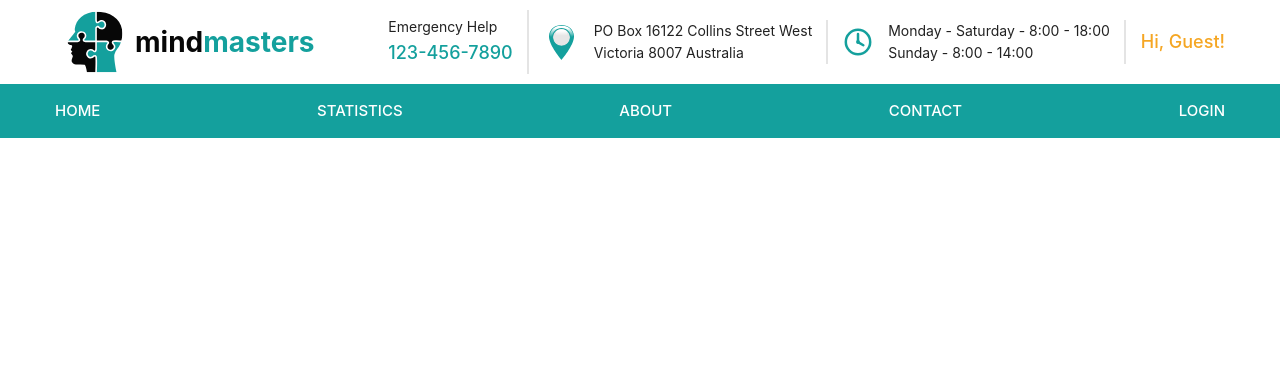
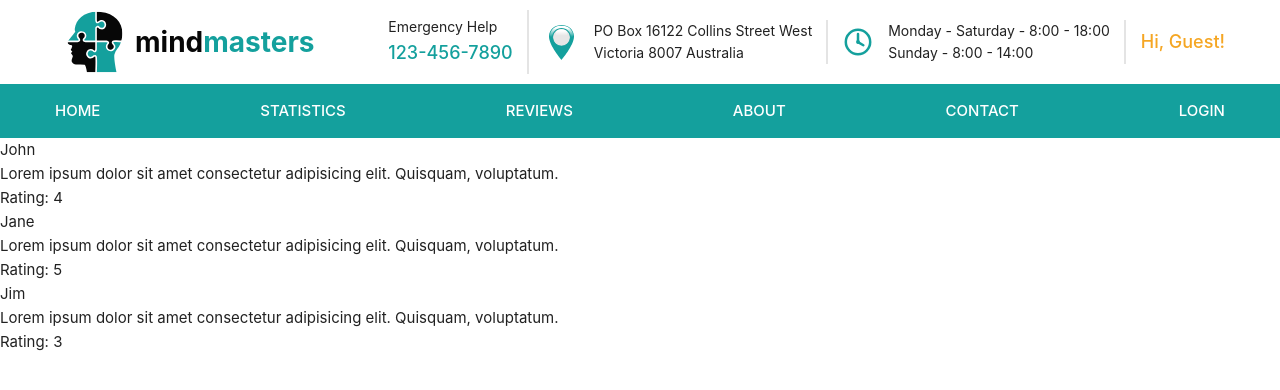
Before and after one commit to Feralwater/CogniLearn, a Vue app: page /reviews in a window 1280 px wide. Shown: the top 390 px of the page. Built offline with nearby package versions, Linux system fonts and the light colour scheme.

Commit message:
add reviews view

```diff
--- a/src/components/AppHeader/AppHeader.vue
+++ b/src/components/AppHeader/AppHeader.vue
@@ -45,6 +45,9 @@
         </li>
         <li class="header-navigation-item">
           <router-link :to="Routes.Statistics" class="header-link">Statistics</router-link>
+        </li>
+        <li class="header-navigation-item">
+          <router-link :to="Routes.Reviews" class="header-link">Reviews</router-link>
         </li>
         <li class="header-navigation-item">
           <router-link :to="Routes.About" class="header-link">About</router-link>
--- a/src/router/index.ts
+++ b/src/router/index.ts
@@ -39,6 +39,11 @@ const router = createRouter({
       path: Routes.Statistics,
       name: 'statistics',
       component: () => import('@/views/StatisticsView/StatisticsView.vue')
+    },
+    {
+      path: Routes.Reviews,
+      name: 'reviews',
+      component: () => import('@/views/ReviewsView/ReviewsView.vue')
     }
   ]
 })
--- a/src/router/routes.ts
+++ b/src/router/routes.ts
@@ -6,4 +6,5 @@ export enum Routes {
   Contact = "/contact",
   Login = "/login",
   Statistics = "/statistics",
+  Reviews = "/reviews",
 }
--- /dev/null
+++ b/src/views/ReviewsView/ReviewsView.vue
@@ -0,0 +1,43 @@
+<script lang="ts">
+export default {
+  data() {
+    return {
+      reviews: [
+        {
+          id: 1,
+          name: "John",
+          review: "Lorem ipsum dolor sit amet consectetur adipisicing elit. Quisquam, voluptatum.",
+          rating: 4
+        },
+        {
+          id: 2,
+          name: "Jane",
+          review: "Lorem ipsum dolor sit amet consectetur adipisicing elit. Quisquam, voluptatum.",
+          rating: 5
+        },
+        {
+          id: 3,
+          name: "Jim",
+          review: "Lorem ipsum dolor sit amet consectetur adipisicing elit. Quisquam, voluptatum.",
+          rating: 3
+        }
+      ]
+    };
+  }
+};
+</script>
+
+<template>
+  <div>
+    <div v-for="review in reviews" :key="review.id">
+      <div>
+        <h4>{{ review.name }}</h4>
+        <p>{{ review.review }}</p>
+        <p>Rating: {{ review.rating }}</p>
+      </div>
+    </div>
+  </div>
+</template>
+
+<style scoped>
+</style>
```
